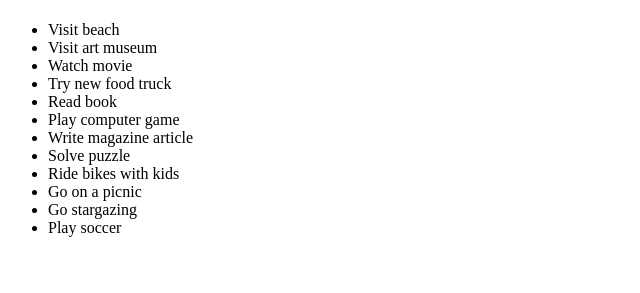
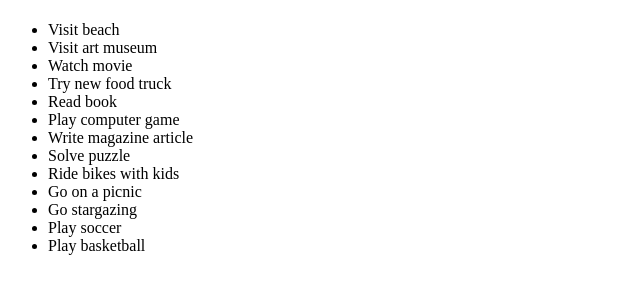
Before and after one commit to roannav/fun-list, a plain HTML site: page index.html in a window 1280 px wide. Shown: the part 59-352 px from the top of the page, without its empty margins (0-640 px from the left). Drawn offline with Linux system fonts and the light colour scheme.

Commit message:
add basketball

```diff
--- a/index.html
+++ b/index.html
@@ -20,6 +20,7 @@
   <li>Go on a picnic</li>
   <li>Go stargazing</li>
   <li>Play soccer</li>
+  <li>Play basketball</li>
 </ul>
 </body>
 </html>
```
